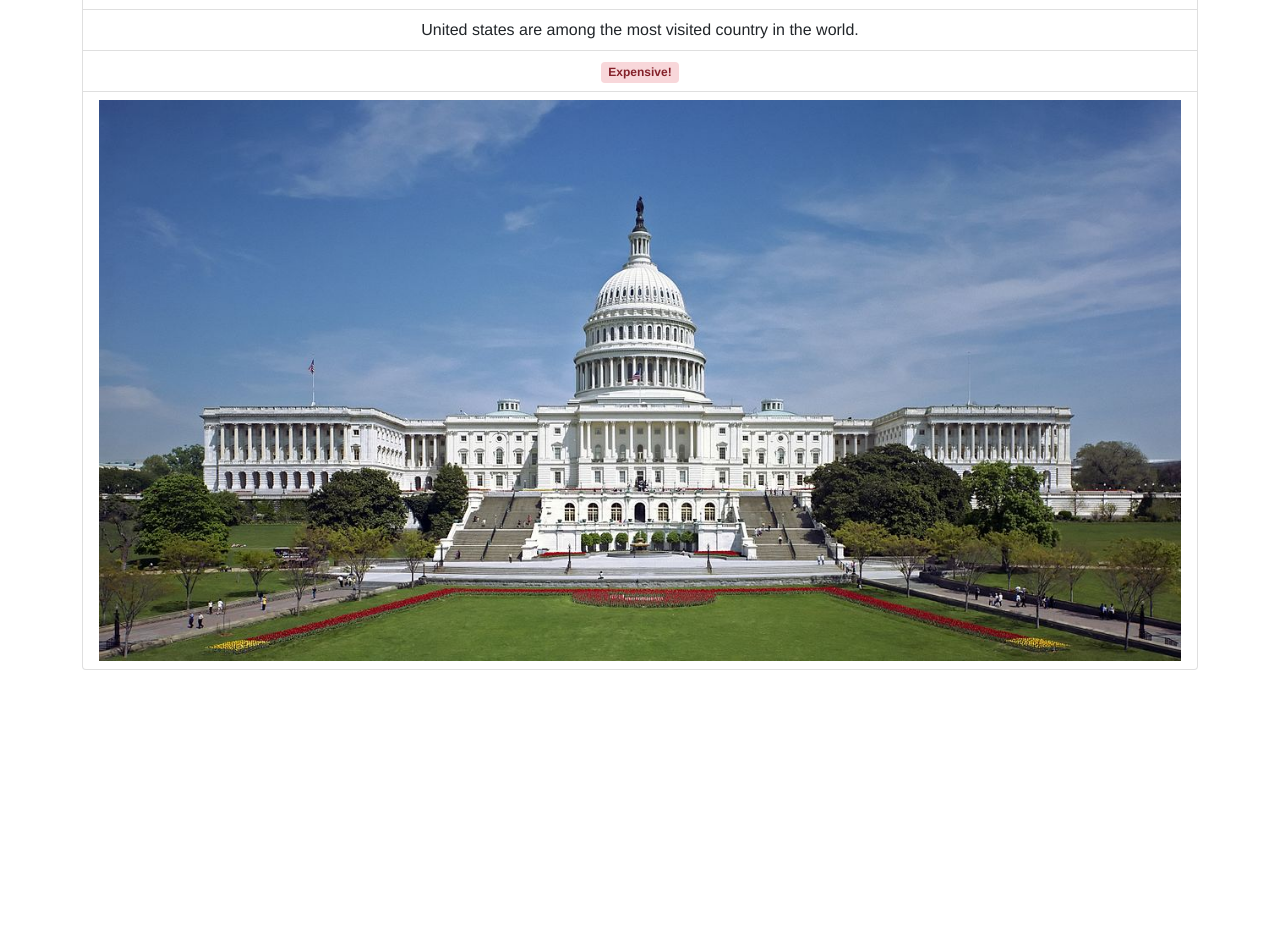
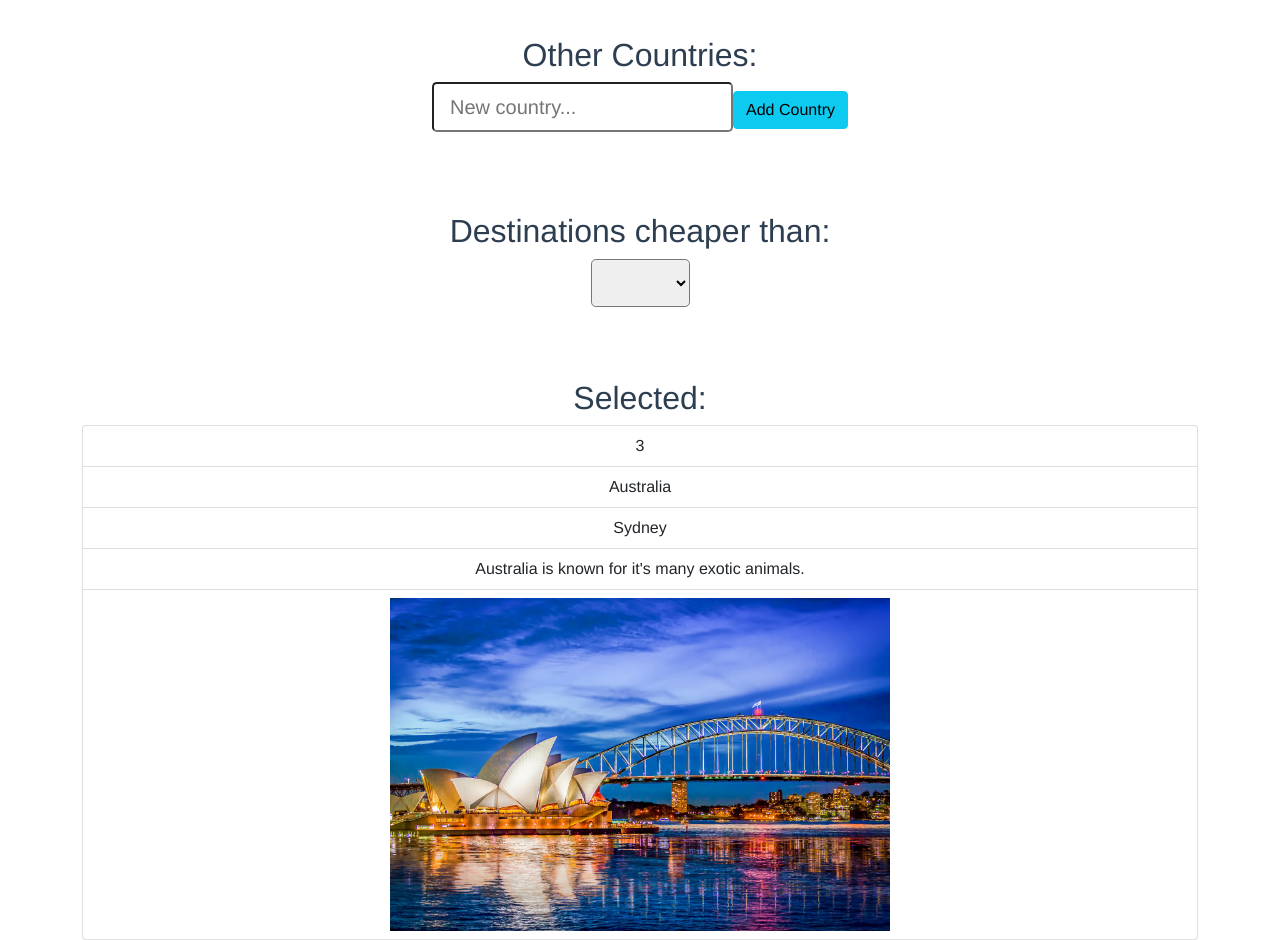
Before and after one commit to Yilmaz-B/vacation-picker, a Vue app: page / in a window 1280 px wide. Shown: the part 220-1160 px from the top of the page. Before the commit the page ends 890 px from the top, so only its background shows below. Built offline with nearby package versions, Linux system fonts and the light colour scheme.

Commit message:
verder gewerkt aan h4

```diff
--- a/src/components/VacationPicker.vue
+++ b/src/components/VacationPicker.vue
@@ -1,17 +1,49 @@
 <template>
     <div class="container">
-        <!-- <h1>{{header}}</h1>
+
+        <ul class="list-group">
+            <li class="list-group-item" @click="selectCountry(index)" v-for="(country, index) in countryData.countries" v-bind:key="country.id">
+                {{country.id}} - {{country.name}}
+            </li><br><br><br>
+        </ul>
+        <h2>Other Countries:</h2>
+        <input type="text" v-model="newCountry" @keyup.enter="addCountry(newCountry)" class="form-control-lg" placeholder="New country...">
+        <button @click="addCountry(newCountry)" class="btn btn-info">Add Country</button>
+        <ul class="list-group">
+            <li class="list-group-item" v-for="(country, index) in newCountries" :key="index">{{country}}</li>
+            <h3>{{newCountry}}</h3>
+        </ul><br><br><br>
+
+        <h2>Destinations cheaper than:</h2>
+        <select class="form-control-lg" v-model="selectedCost" @change="filterCountries()">
+            <option v-for="(cost, index) in costs" :key="index" value="cost">{{cost}}</option>
+        </select>
+        <ul class="list-group">
+            <li v-for="(country, index) in filteredCountries" :key="index" class="list-group-item">{{country.name}} (EUR: {{country.cost}})</li>
+        </ul><br><br><br>
+
+        <h2>Selected:</h2>
+        <ul class="list-group">
+            <li class="list-group-item">{{selectedCountry.id}}</li>
+            <li class="list-group-item">{{selectedCountry.name}}</li>
+            <li class="list-group-item">{{selectedCountry.capital}}</li>
+            <li class="list-group-item">{{selectedCountry.details}}</li>
+            <li class="list-group-item" v-if="isExpensive"><span class="badge alert-danger badge-pill">Expensive!</span></li>
+            <li class="list-group-item"><img :src="getImgUrl(selectedCountry.img)" :alt="selectedCountry.img" class="img-fluid"></li>
+        </ul>
+    </div>
+
+
+
+
+    <!-- <h1>{{header}}</h1>
         <p>Teller= {{counter}}</p>
         <button v-on:click="counter++">+</button>
         <button v-on:click="counter--">-</button>
         <p>Teller 2= {{count}}</p>
         <button @click="increment()" class="btn btn-success">+</button>
-        <button @click="decrement()" class="btn btn-danger">-</button>
-        <ul class="list-group">
-            <li class="list-group-item" @click="selectCountry(index)" v-for="(country, index) in countryData.countries" v-bind:key="country.id">
-                {{country.id}} - {{country.name}}
-            </li>
-            <li v-for="num1 in number1" v-bind:key="num1">{{num1}} + {{number2}} = {{num1 + number2}}</li>
+        <button @click="decrement()" class="btn btn-danger">-</button> -->
+        <!-- <li v-for="num1 in number1" v-bind:key="num1">{{num1}} + {{number2}} = {{num1 + number2}}</li>
             <li v-text="msg"></li>
             <li v-html="msg"></li>
             <li><button v-bind:disabled="isDisabled">Disable test button</button></li>
@@ -26,18 +58,7 @@
                     <option :value="number" v-bind="number.index">8</option>
                     <option :value="number" v-bind="number.index">9</option>
                     <option :value="number" v-bind="number.index">10</option>
-                </select></li>
-        </ul> -->
-        <h2>Selected:</h2>
-        <ul class="list-group">
-            <li class="list-group-item">{{selectedCountry.id}}</li>
-            <li class="list-group-item">{{selectedCountry.name}}</li>
-            <li class="list-group-item">{{selectedCountry.capital}}</li>
-            <li class="list-group-item">{{selectedCountry.details}}</li>
-            <li class="list-group-item" v-if="isExpensive"><span class="badge alert-danger badge-pill">Expensive!</span></li>
-            <li class="list-group-item"><img :src="getImgUrl(selectedCountry.img)" :alt="selectedCountry.img" class="img-fluid"></li>
-        </ul>
-    </div>
+                </select></li> -->
 </template>
 
 <script>
@@ -58,7 +79,12 @@
             isDisabled: true,
             number: [1, 2, 3, 4, 5, 6, 7, 8, 9, 10],
             msg: '<h2>Hallo</h2>',
-            selectedCountryIndex: 0,
+            selectedCountryIndex: 2,
+            newCountry: '',
+            newCountries: [],
+            selectedCost: 1000,
+            costs: [1000, 2000, 3000, 4000, 5000, 6000],
+            filteredCountries: []
         }
     },
     methods: {
@@ -73,6 +99,14 @@
         },
         selectCountry(index) {
             this.selectedCountryIndex = index;
+        },
+        addCountry(){
+            this.newCountries.push(this.newCountry);
+            this.newCountry;
+        },
+        filterCountries(){
+            this.filteredCountries = this.countryData.countries
+            .filter(country => country.cost < this.selectedCost);
         }
     },
     computed: {
@@ -96,6 +130,8 @@
 
 </script>
 
-<style scoped>
-
+<style>
+img {
+    width: 500px;
+}
 </style>
--- a/src/mixins/mixins.js
+++ b/src/mixins/mixins.js
@@ -4,5 +4,8 @@
             console.log(img);
             return require('../assets/countries/' + img);
         }
+    },
+    created(){
+        console.log('Components lifecycle hook created() called');
     }
 }
```
Also changed, not shown: src/components/CountryData.vue (deleted).
